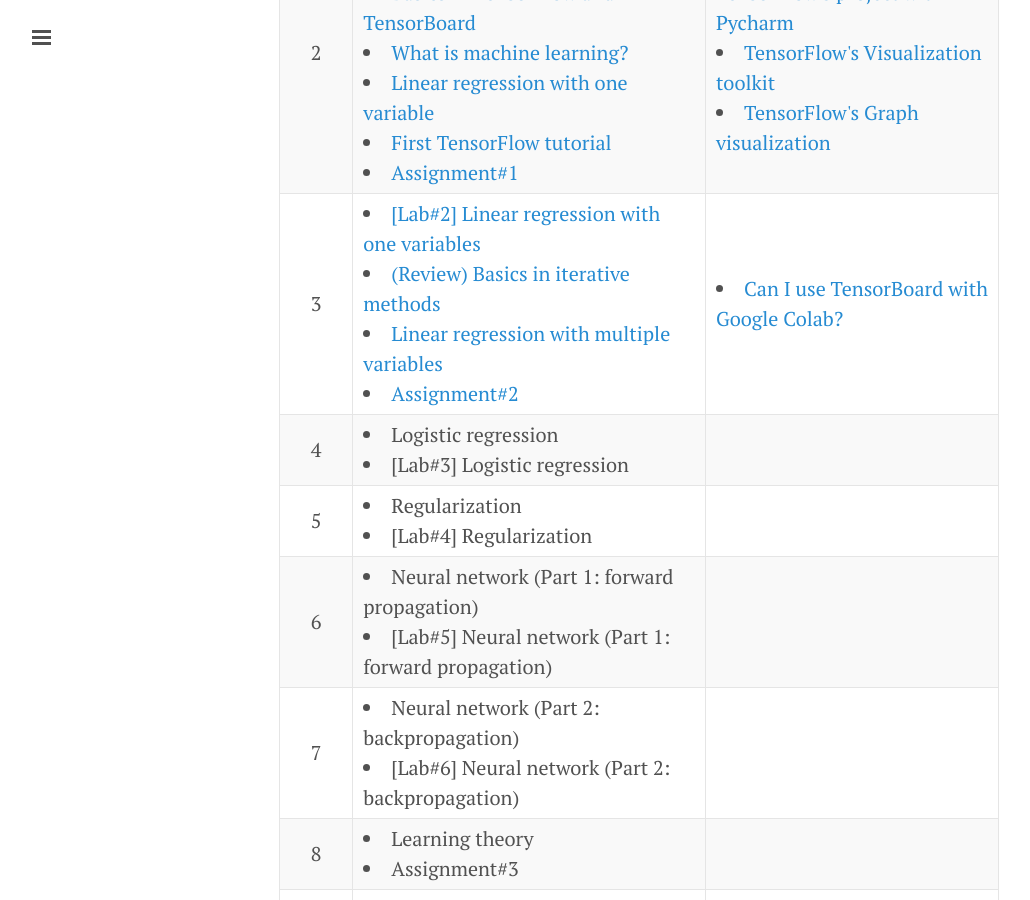
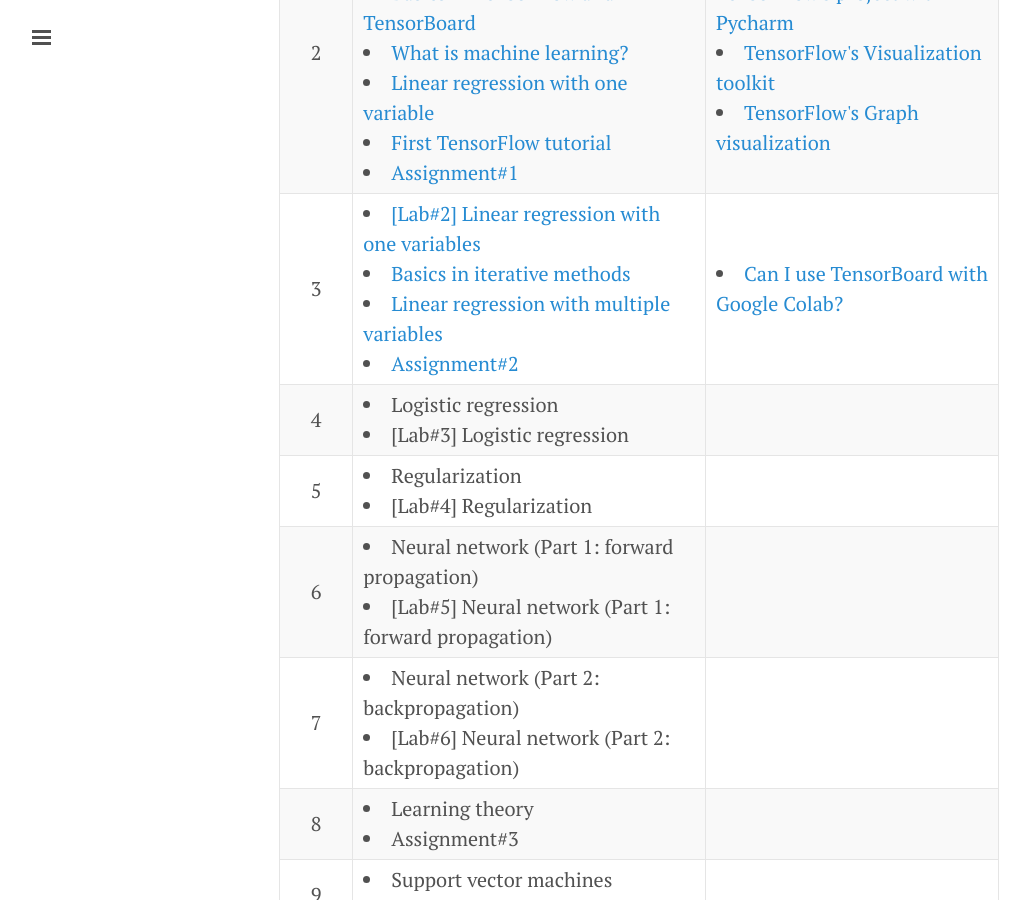
Before and after one commit to xlives/xlives.github.io, a Jekyll site: the page built from courses.markdown, in a window 1280 px wide and 900 px high, scrolled down 920 px. Shown: the whole window, without its empty margins (1-1031 px from the left). Built offline with Jekyll 4.4.1, drawn with Linux system fonts in a browser that asks for light colours.

Commit message:
Update courses.markdown

```diff
--- a/courses.markdown
+++ b/courses.markdown
@@ -53,7 +53,7 @@ Present
     <td align='center'>3</td>
     <td>
        <li> <a href='https://drive.google.com/open?id=1_WRPC8UT6-EP1_PuiBFaXLqzoScdqsmW'>[Lab#2] Linear regression with one variables</a> </li>
-       <li> <a href='https://drive.google.com/open?id=1zJ2QAxdArMUV77tQuynOPp-WIQ24GLBV'>(Review) Basics in iterative methods</a> </li>
+       <li> <a href='https://drive.google.com/open?id=1zJ2QAxdArMUV77tQuynOPp-WIQ24GLBV'>Basics in iterative methods</a> </li>
        <li> <a href='https://drive.google.com/open?id=1cHlyXmAkZPueM_8LTFBYlXznYpECdoS7'>Linear regression with multiple variables</a> </li>
        <li> <a href='https://drive.google.com/open?id=1_4Jk9YLgMIdoDqDRFdsSFdbMrm3YZWUs'>Assignment#2</a> </li></td>
     <td>
```
